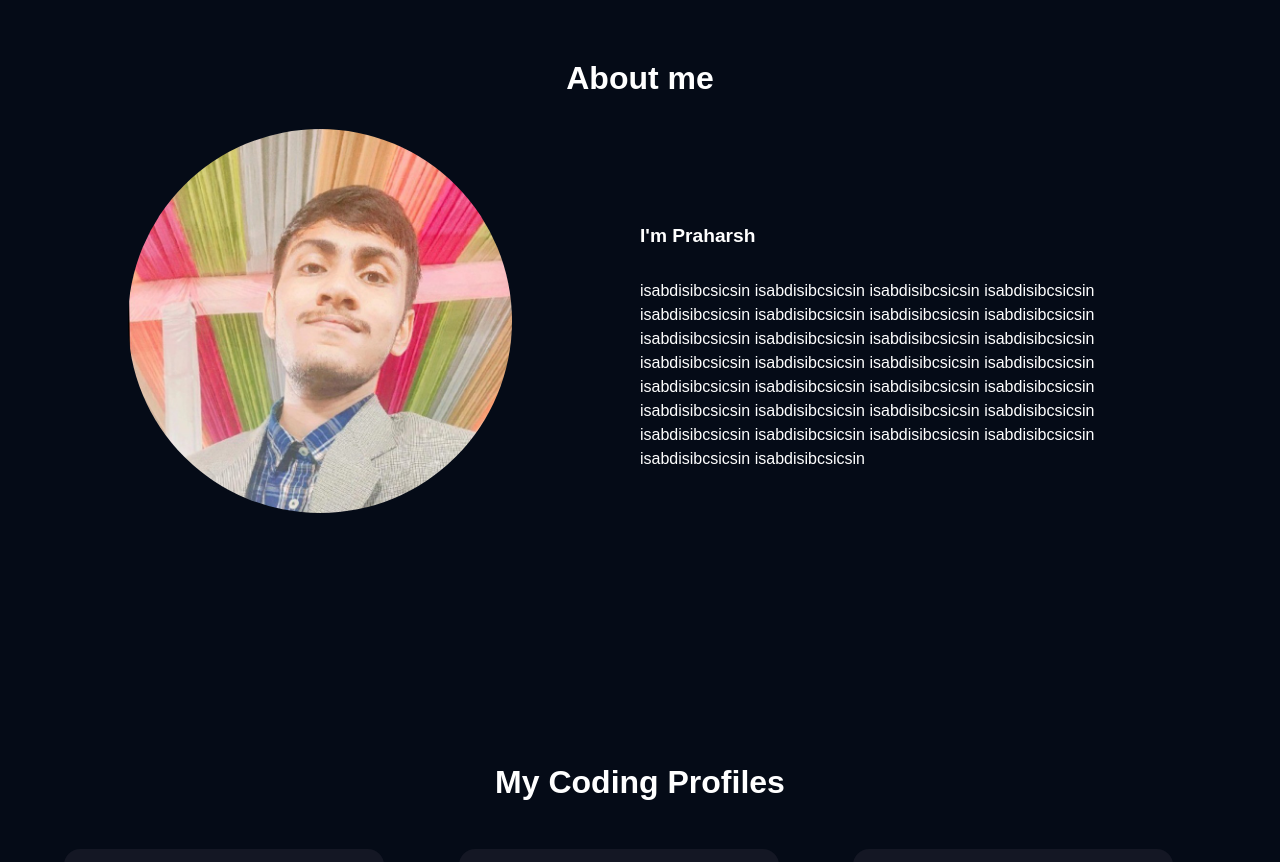
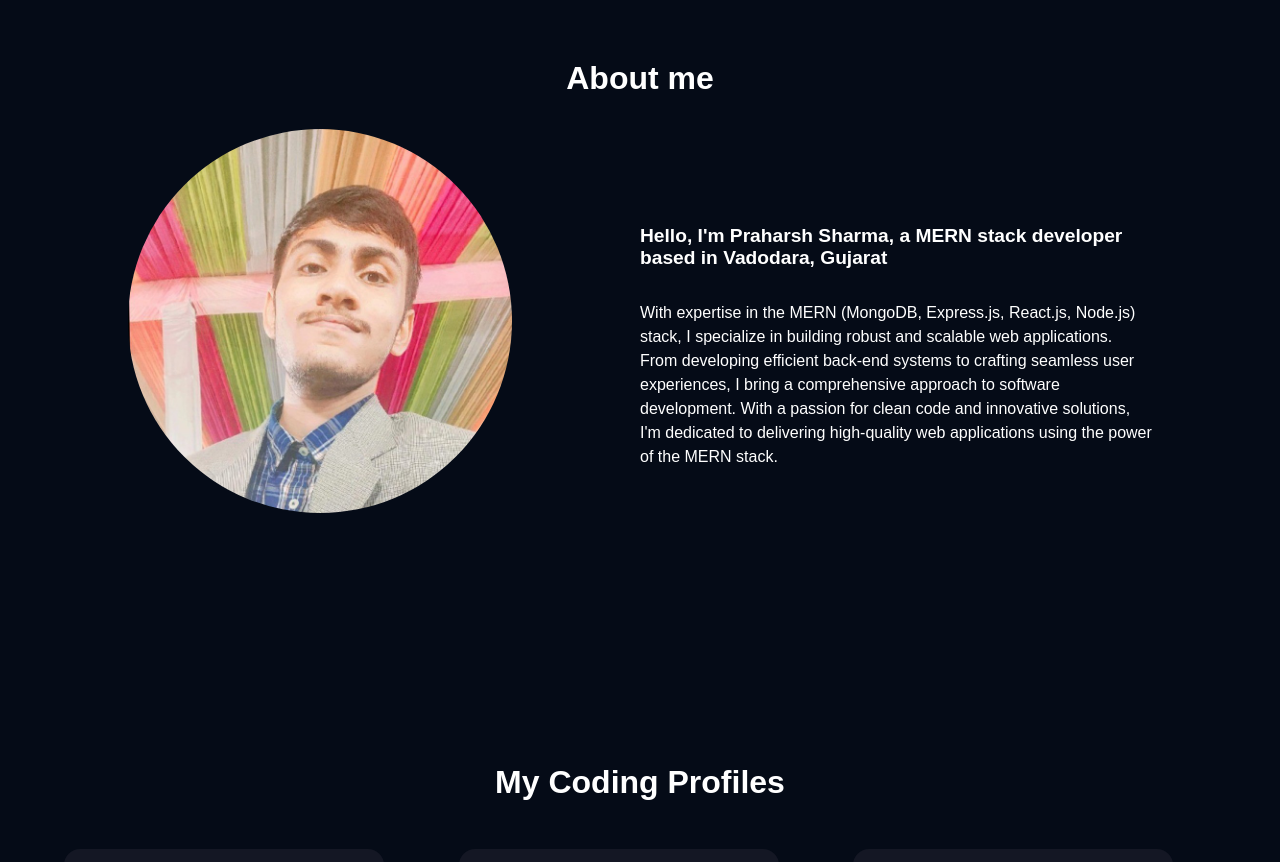
Before and after one commit to praharshsharma/myportfolio, a React (Create React App) app: page / in a window 1280 px wide. Shown: the part 800-1662 px from the top of the page. Built offline with nearby package versions, Linux system fonts and the light colour scheme.

Commit message:
Small changes

```diff
--- a/src/views/About/About.jsx
+++ b/src/views/About/About.jsx
@@ -22,8 +22,8 @@ function About() {
         <img src={img9} alt="" />
         </div>
         <div  className="right-content">
-        <h2>I'm Praharsh</h2>
-        <p>isabdisibcsicsin isabdisibcsicsin isabdisibcsicsin isabdisibcsicsin isabdisibcsicsin isabdisibcsicsin isabdisibcsicsin isabdisibcsicsin isabdisibcsicsin isabdisibcsicsin isabdisibcsicsin isabdisibcsicsin isabdisibcsicsin isabdisibcsicsin isabdisibcsicsin isabdisibcsicsin isabdisibcsicsin isabdisibcsicsin isabdisibcsicsin isabdisibcsicsin isabdisibcsicsin isabdisibcsicsin isabdisibcsicsin isabdisibcsicsin isabdisibcsicsin isabdisibcsicsin isabdisibcsicsin isabdisibcsicsin isabdisibcsicsin isabdisibcsicsin</p>
+        <h2>Hello, I'm Praharsh Sharma, a MERN stack developer based in Vadodara, Gujarat</h2>
+        <p>With expertise in the MERN (MongoDB, Express.js, React.js, Node.js) stack, I specialize in building robust and scalable web applications. From developing efficient back-end systems to crafting seamless user experiences, I bring a comprehensive approach to software development. With a passion for clean code and innovative solutions, I'm dedicated to delivering high-quality web applications using the power of the MERN stack.</p>
         </div>
       </div>
     </div>
```
